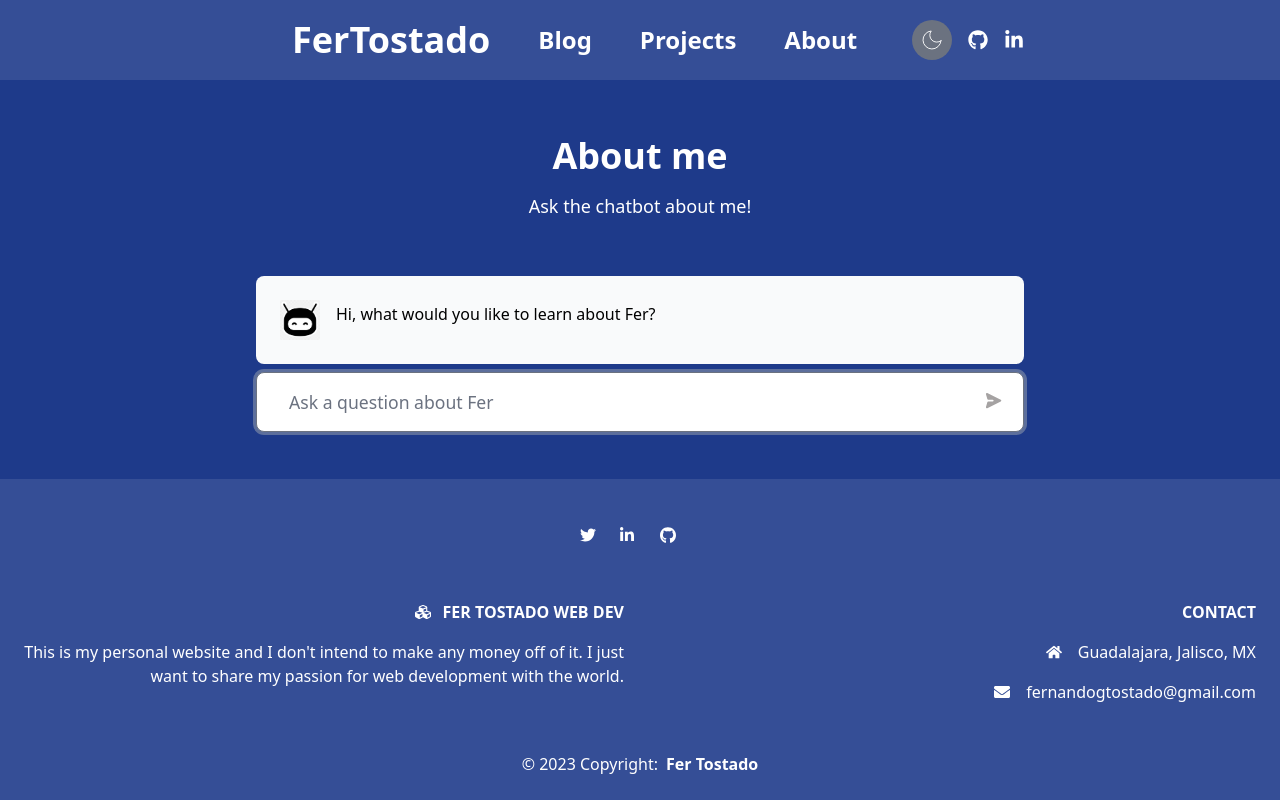
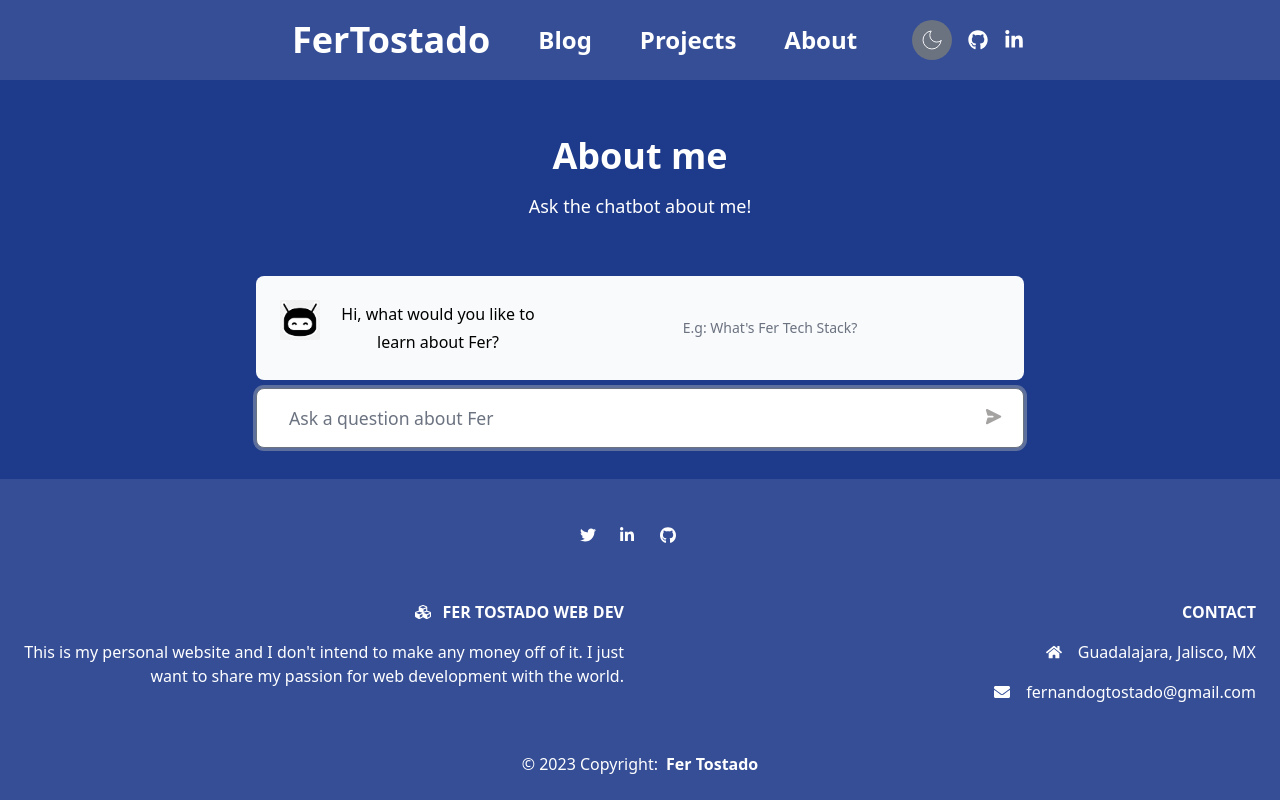
Before and after one commit to esponges/fer-personal-site, a Next.js app: page /about in a window 1280 px wide. Built offline with nearby package versions, Linux system fonts and the light colour scheme.

Commit message:
add example query

```diff
--- a/src/components/organisms/chatbot.tsx
+++ b/src/components/organisms/chatbot.tsx
@@ -46,7 +46,7 @@ export const ChatBot = () => {
     setError(null);
 
     if (!query) {
-      alert("Please input a question");
+      setError("Please enter a question.");
       return;
     }
 
@@ -112,6 +112,8 @@ export const ChatBot = () => {
     }
   };
 
+  console.log("messages", messages);
+
   return (
     <div className="mx-auto flex w-full flex-col gap-4">
       <div className="align-center justify-center">
@@ -154,16 +156,23 @@ export const ChatBot = () => {
               <div key={`chatMessage-${index}`}>
                 <div className={className}>
                   {icon}
-                  <div className={styles.markdownanswer}>
-                    <ReactMarkdown linkTarget="_blank">{message.message}</ReactMarkdown>
+                  <div className="flex flex-col">
+                    <div className={styles.markdownanswer}>
+                      <ReactMarkdown linkTarget="_blank">{message.message}</ReactMarkdown>
+                    </div>
                   </div>
+                  {!index ? (
+                    <div className="relative flex w-full flex-col items-center justify-center text-sm text-gray-500">
+                      E.g: What&apos;s Fer Tech Stack?
+                    </div>
+                  ) : null}
                 </div>
               </div>
             );
           })}
         </div>
-        <div className="flex justify-center items-center relative py-2 w-full flex-col">
-          <div className="w-full relative">
+        <div className="relative flex w-full flex-col items-center justify-center py-2">
+          <div className="relative w-full">
             <form>
               <textarea
                 disabled={loading}
```
